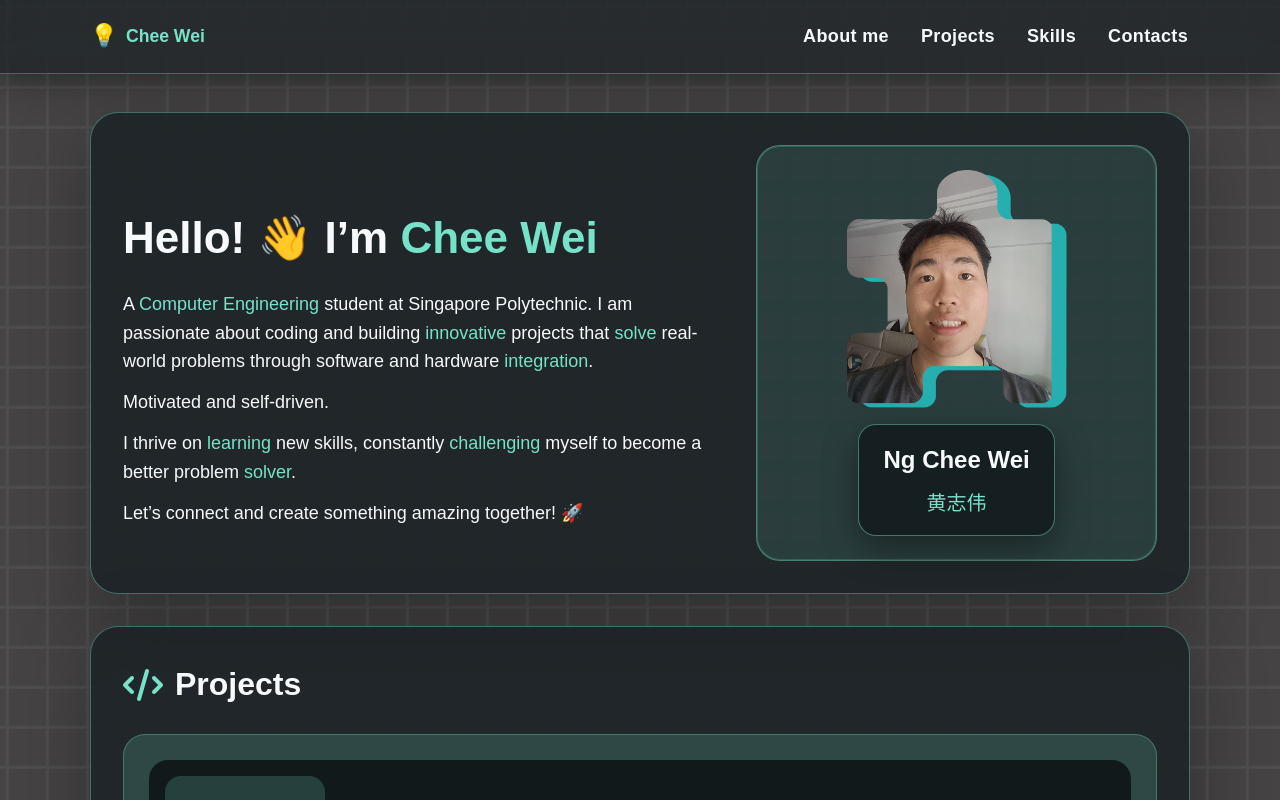
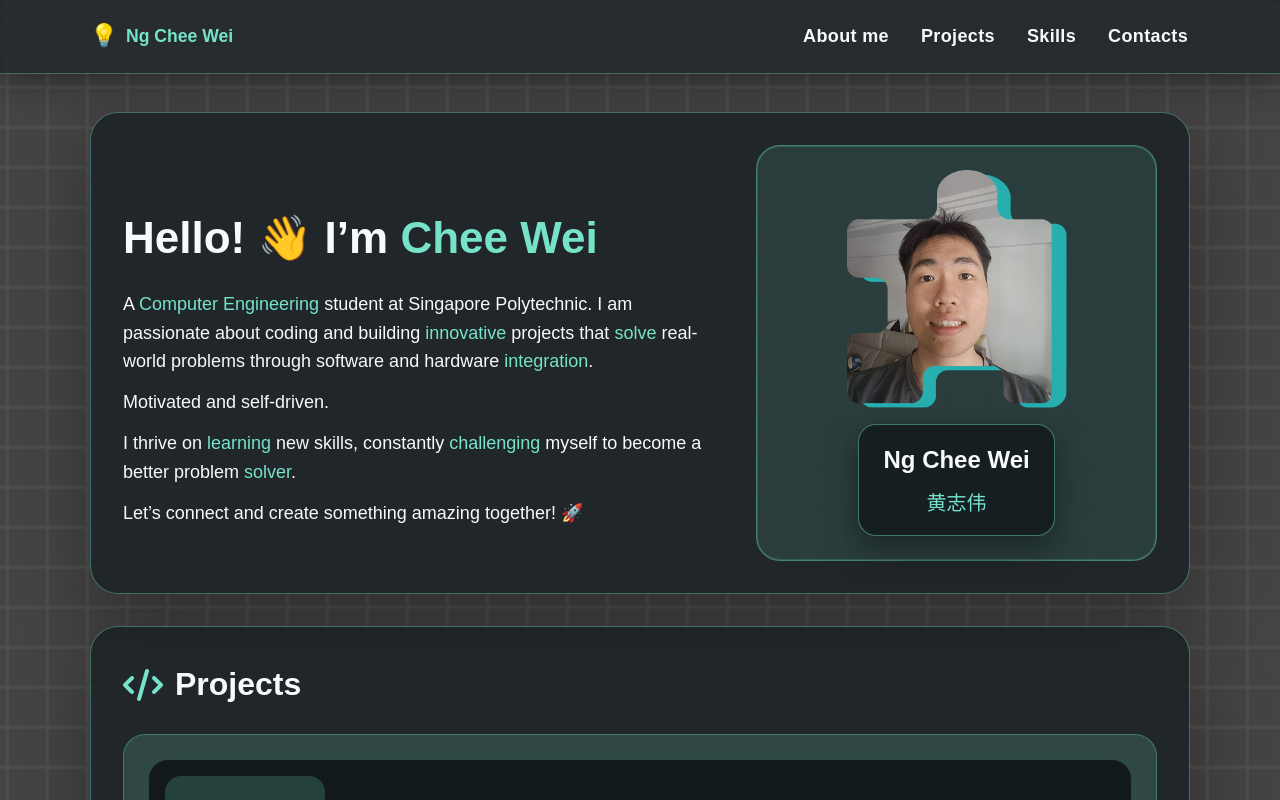
Before and after one commit to chee-19/portfolio, a React (Vite) app: page / in a window 1280 px wide. Shown: the top 800 px of the page. Built offline with nearby package versions, Linux system fonts and the light colour scheme; a small style sheet from the web is missing.

Commit message:
Changed my name to my full name

```diff
--- a/src/components/Header.jsx
+++ b/src/components/Header.jsx
@@ -53,7 +53,7 @@ const Header = () => {
       <div className="nav-container">
         <div className="logo" aria-label="Chee Wei home">
           <span className="icon" aria-hidden="true">💡</span>
-          <span className="name">Chee Wei</span>
+          <span className="name">Ng Chee Wei</span>
         </div>
         <button
           className="menu-toggle"
```
Also changed, not shown: 1 other file (tests, documents, lock files or other folders).
